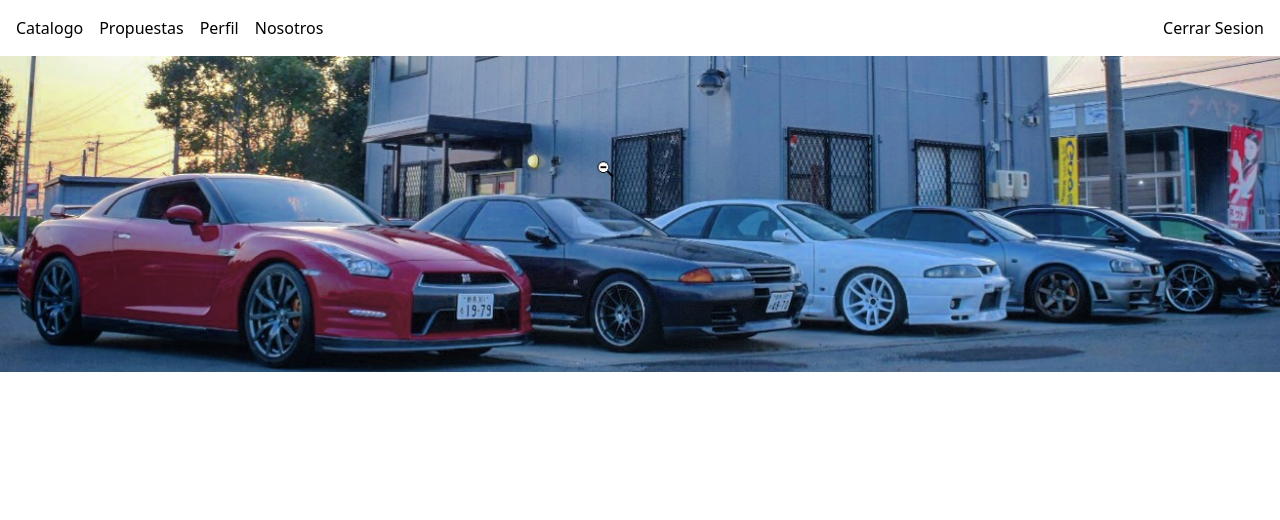
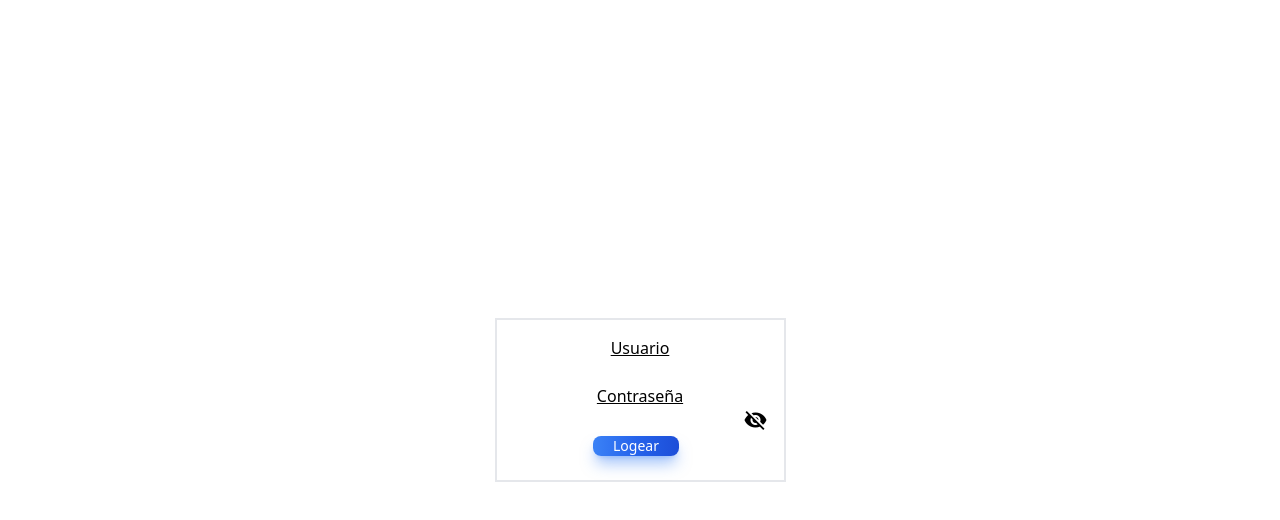
Before and after one commit to Akvirac/nuxProyect, a Nuxt app in the folder carShop/carshop/: page /login in a window 1280 px wide. Shown: the top 520 px of the page. Built offline with nearby package versions, Linux system fonts and the light colour scheme.

Commit message:
avancescarshop

```diff
--- a/carShop/carshop/components/Auto.vue
+++ b/carShop/carshop/components/Auto.vue
@@ -9,10 +9,10 @@ defineProps({
 
 <template>
 	<Contenedor>
-		<div v-for="(p, imageIndex) in auto.img">
-			<img :src="p" class="h-auto max-w-xs" :key="imageIndex" />
+		<div>
+			<img :src="auto.img" />
 		</div>
-
+		<div>
 			<div>
 				<span class="font-bold">Marca:</span>
 				<p>
@@ -30,6 +30,7 @@ defineProps({
 				<p>
 					{{ auto.año }}
 				</p>
+			</div>
 		</div>
 
 		<div>
--- a/carShop/carshop/components/Boton.vue
+++ b/carShop/carshop/components/Boton.vue
@@ -9,7 +9,7 @@ defineProps({
 <template>
 	<button
 		:type="type"
-		class="text-white bg-gradient-to-r from-blue-500 via-blue-600 to-blue-700 hover:bg-gradient-to-br focus:ring-4 focus:outline-none focus:ring-blue-300 dark:focus:ring-blue-800 shadow-lg shadow-blue-500/50 font-medium rounded-lg text-sm px-5 py-2.5 text-center mr-2 mb-2"
+		class="text-white bg-gradient-to-r from-blue-500 via-blue-600 to-blue-700 hover:bg-gradient-to-br focus:ring-4 focus:outline-none focus:ring-blue-300 shadow-lg shadow-blue-500/50 font-medium rounded-lg text-sm px-5 text-center mr-2 mb-2"
 	>
 		<slot />
 	</button>
--- /dev/null
+++ b/carShop/carshop/components/Input.vue
@@ -0,0 +1,28 @@
+<script setup>
+defineProps({
+	type: {
+		type: String,
+		default: 'text',
+	},
+	text: {
+		type: String,
+		default: '',
+	},
+	action: {
+		type: Boolean,
+		default: false,
+	},
+})
+</script>
+
+<template>
+	<div class="flex flex-col items-center">
+		<label class="underline">{{ text }}</label>
+		<div class="flex justify-center">
+			<input :type="type" />
+			<button v-if="action" class="text-xs" @click="$emit('action')">
+				<i class="material-icons"> visibility_off</i>
+			</button>
+		</div>
+	</div>
+</template>
--- a/carShop/carshop/data.js
+++ b/carShop/carshop/data.js
@@ -3,11 +3,10 @@ export const autos = [
 		marca: 'Ford',
 		modelo: 'Focus',
 		año: '2018',
-		img: [
-			'staticsimagesD_NQ_NP_2X_667838-MLA51758134904_092022-F.webp',
-			'staticsimagesD_NQ_NP_2X_760763-MLA51758293603_092022-F.webp',
-			'staticsimagesD_NQ_NP_2X_832090-MLA51758276657_092022-F.webp',
-		],
+		img: 'https://s3.abcstatics.com/media/motor/2018/04/10/FORD_2018_FOCUS_ST-LINE__13-kBFC--510x349@abc.jpg',
+		// 'staticsimagesD_NQ_NP_2X_760763-MLA51758293603_092022-F.webp',
+		// 'staticsimagesD_NQ_NP_2X_832090-MLA51758276657_092022-F.webp',
+
 		caracteristicas: {
 			motor: '1.8',
 			puertas: '5',
@@ -20,11 +19,10 @@ export const autos = [
 		marca: 'ford',
 		modelo: 'focus',
 		año: '2018',
-		img: [
-			'~/statics/images/D_NQ_NP_2X_667838-MLA51758134904_092022-F.png',
-			'~/statics/images/D_NQ_NP_2X_760763-MLA51758293603_092022-F.png',
-			'~/statics/images/D_NQ_NP_2X_832090-MLA51758276657_092022-F.png',
-		],
+		img: 'https://s3.abcstatics.com/media/motor/2018/04/10/FORD_2018_FOCUS_ST-LINE__13-kBFC--510x349@abc.jpg',
+		// '~/statics/images/D_NQ_NP_2X_760763-MLA51758293603_092022-F.png',
+		// '~/statics/images/D_NQ_NP_2X_832090-MLA51758276657_092022-F.png',
+
 		caracteristicas: {
 			motor: '1.8',
 			puertas: '5',
@@ -37,11 +35,10 @@ export const autos = [
 		marca: 'ford',
 		modelo: 'focus',
 		año: '2018',
-		img: [
-			'staticsimagesD_NQ_NP_2X_667838-MLA51758134904_092022-F.webp',
-			'staticsimagesD_NQ_NP_2X_760763-MLA51758293603_092022-F.webp',
-			'staticsimagesD_NQ_NP_2X_832090-MLA51758276657_092022-F.webp',
-		],
+		img: 'https://s3.abcstatics.com/media/motor/2018/04/10/FORD_2018_FOCUS_ST-LINE__13-kBFC--510x349@abc.jpg',
+		// 'staticsimagesD_NQ_NP_2X_760763-MLA51758293603_092022-F.webp',
+		// 'staticsimagesD_NQ_NP_2X_832090-MLA51758276657_092022-F.webp',
+
 		caracteristicas: {
 			motor: '1.8',
 			puertas: '5',
--- a/carShop/carshop/nuxt.config.ts
+++ b/carShop/carshop/nuxt.config.ts
@@ -7,4 +7,21 @@ export default defineNuxtConfig({
 			autoprefixer: {},
 		},
 	},
+	app: {
+		head: {
+			title: 'Car Shop',
+			meta: [
+				{
+					name: 'description',
+					content: 'Everything about Nuxt 3',
+				},
+			],
+			link: [
+				{
+					rel: 'stylesheet',
+					href: 'https://fonts.googleapis.com/icon?family=Material+Icons',
+				},
+			],
+		},
+	},
 })
--- a/carShop/carshop/package.json
+++ b/carShop/carshop/package.json
@@ -12,5 +12,8 @@
     "nuxt": "^3.1.1",
     "postcss": "^8.4.21",
     "tailwindcss": "^3.2.4"
+  },
+  "dependencies": {
+    "vue-ico": "^1.0.15"
   }
 }
--- a/carShop/carshop/pages/index.vue
+++ b/carShop/carshop/pages/index.vue
@@ -1,4 +1,4 @@
 <script setup>
-navigateTo('/catalogo')
+navigateTo('/login')
 </script>
-<template></template>
+<template><h2></h2></template>
--- /dev/null
+++ b/carShop/carshop/pages/login/index.vue
@@ -0,0 +1,43 @@
+<script setup>
+//import de usuarios desde data.js
+import { usuarios } from '~/data'
+//hacemos que no se muestre el layout en esta pagina.
+definePageMeta({
+	layout: false,
+})
+
+//VARIABLES
+//Variable para mostrar u ocultar password.
+const showPassword = ref(false)
+//Variable de comprobacion usuario.
+const usuario = ref('')
+//variable de comprobacion password.
+const password = ref('')
+
+//FUNCIONES
+//Verficacion de usuario y contraseña
+function loginVer() {}
+//hacemos la funcion para mostrar o no la contraseña.
+function showPass() {
+	showPassword.value = !showPassword.value
+}
+</script>
+
+<template>
+	<div class="flex justify-center h-screen items-center">
+		<div class="p-4 border-2 flex flex-col items-center w-fit">
+			<Input text="Usuario" type="text" v-model="usuario" />
+			<div>
+				<Input
+					text="Contraseña"
+					:type="showPassword ? 'text' : 'password'"
+					v-model="password"
+					:action="true"
+					@action="showPass"
+				/>
+			</div>
+
+			<Boton @click="loginVer">Logear</Boton>
+		</div>
+	</div>
+</template>
```
Also changed, not shown: 1 other file (tests, documents, lock files or other folders). Lines whose indentation alone changed are shown as unchanged.
